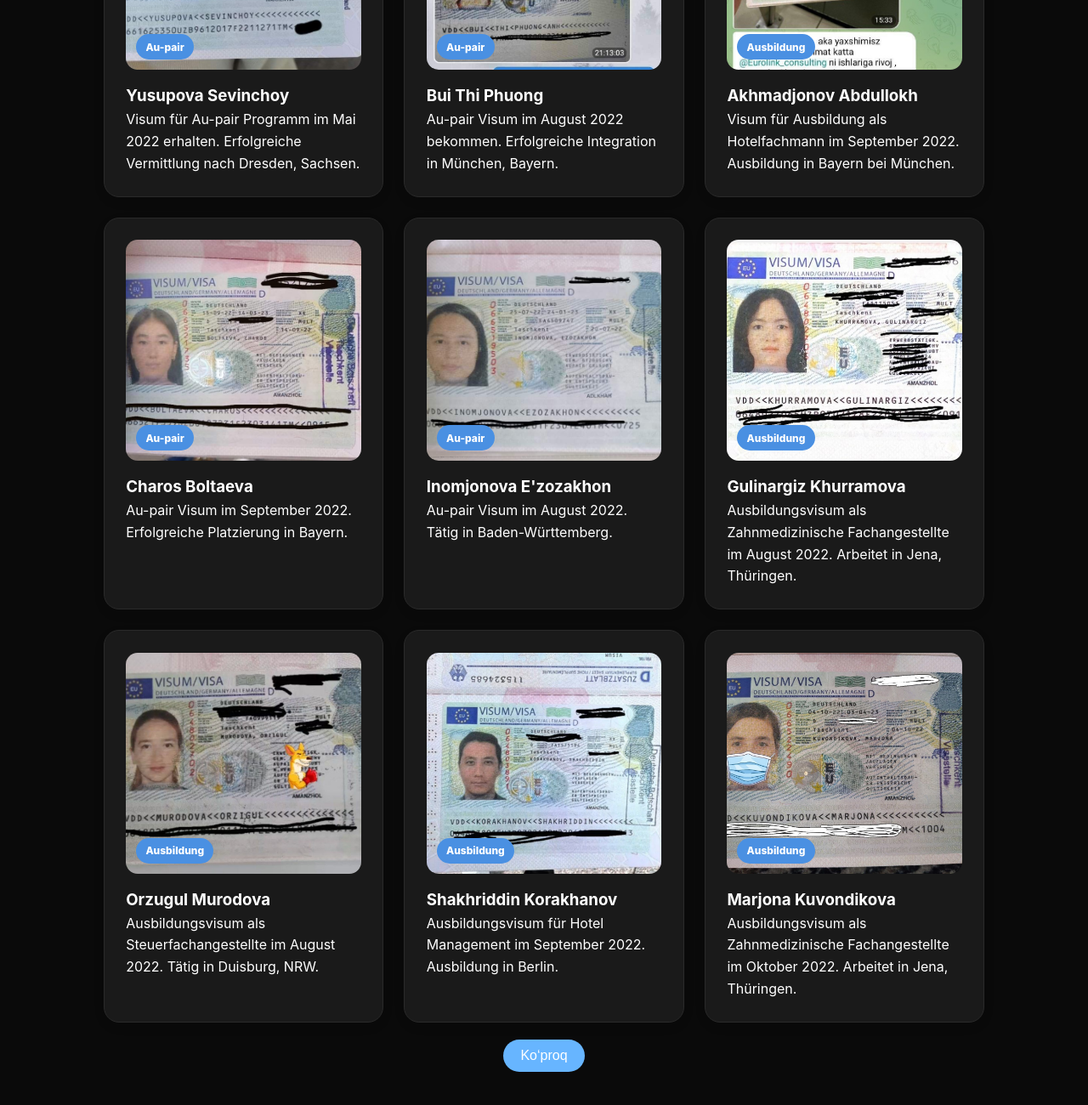
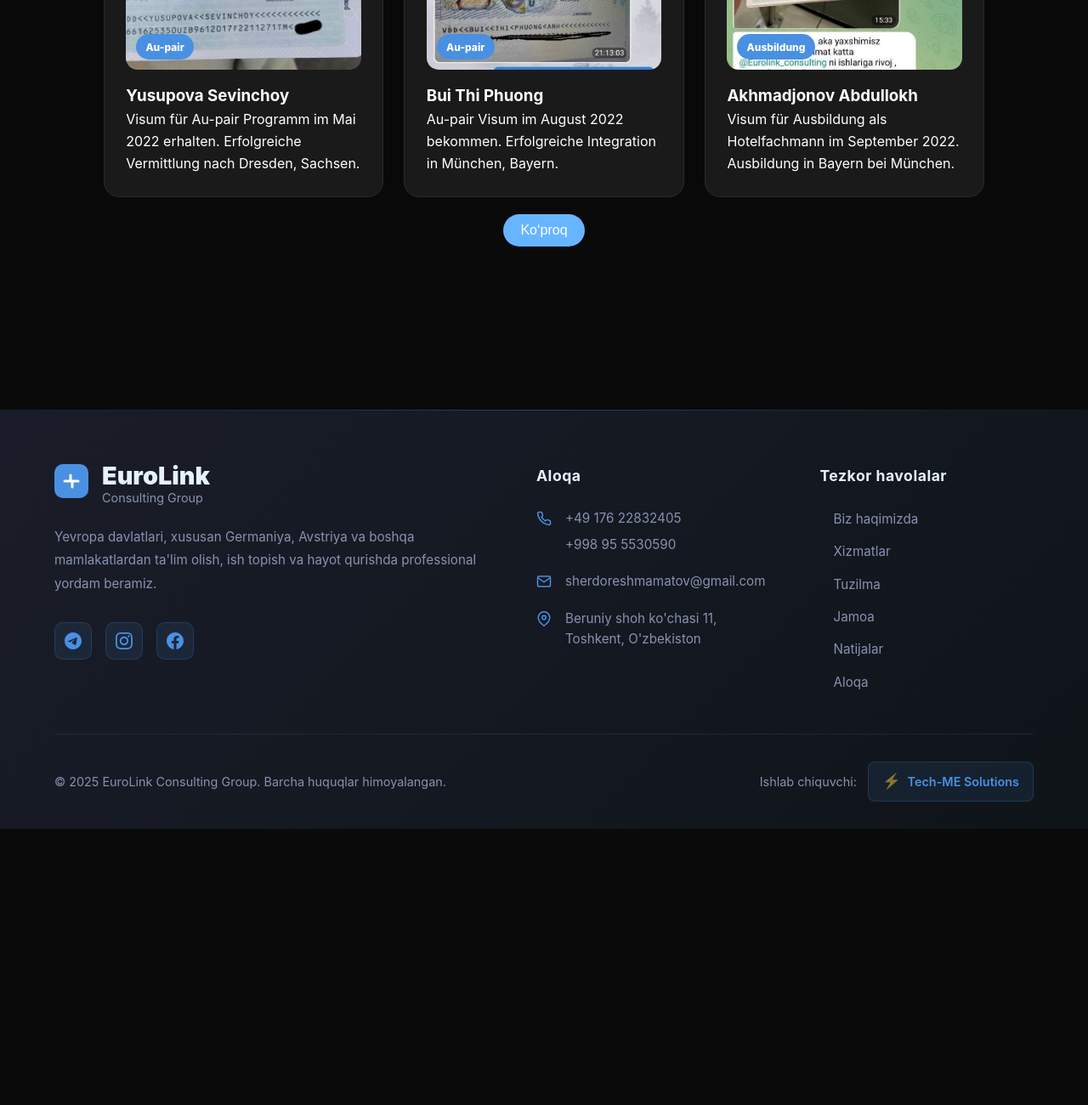
Before and after one commit to Sherdor-Eshmamatov/eurolink-cg.uz, a plain HTML site: page index.html in a window 1280 px wide. Shown: the part 8715-10015 px from the top of the page at 85% size. After the commit the page ends 9690 px from the top, so only its background shows below. Drawn offline with Linux system fonts and the light colour scheme.

Commit message:
fixed big problem

```diff
--- a/index.html
+++ b/index.html
@@ -892,7 +892,7 @@
             </div>
           </div>
 
-          <div class="result-card">
+          <div class="result-card hidden">
             <div class="result-img-wrapper">
               <img src="img/germany/Charos.jpg" alt="Charos Boltaeva" class="result-img">
               <div class="result-overlay">
@@ -907,7 +907,7 @@
             </div>
           </div>
 
-          <div class="result-card">
+          <div class="result-card hidden">
             <div class="result-img-wrapper">
               <img src="img/germany/Ezoza.jpg" alt="Inomjonova E'zozakhon" class="result-img">
               <div class="result-overlay">
@@ -922,7 +922,7 @@
             </div>
           </div>
 
-          <div class="result-card">
+          <div class="result-card hidden">
             <div class="result-img-wrapper">
               <img src="img/germany/Gulinargiz.jpg" alt="Gulinargiz Khurramova" class="result-img">
               <div class="result-overlay">
@@ -937,7 +937,7 @@
             </div>
           </div>
 
-          <div class="result-card">
+          <div class="result-card hidden">
             <div class="result-img-wrapper">
               <img src="img/germany/Orzigul.jpg" alt="Orzugul Murodova" class="result-img">
               <div class="result-overlay">
@@ -952,7 +952,7 @@
             </div>
           </div>
 
-          <div class="result-card">
+          <div class="result-card hidden">
             <div class="result-img-wrapper">
               <img src="img/germany/Shakhriddin.jpg" alt="Shakhriddin Korakhanov" class="result-img">
               <div class="result-overlay">
@@ -967,7 +967,7 @@
             </div>
           </div>
 
-          <div class="result-card">
+          <div class="result-card hidden">
             <div class="result-img-wrapper">
               <img src="img/germany/Marjona.jpg" alt="Marjona Kuvondikova" class="result-img">
               <div class="result-overlay">
--- a/script.js
+++ b/script.js
@@ -182,13 +182,13 @@ function switchLanguage(lang) {
 
 function loadMoreResults() {
     const cards = document.querySelectorAll('.result-card.hidden');
-    const loadCount = Math.min(cards.length, 9); // Har safar maksimum 9 ta yuklash
+    const loadCount = Math.min(cards.length, 3); // Har safar maksimum 9 ta yuklash
     for (let i = 0; i < loadCount; i++) {
         cards[i].classList.remove('hidden');
     }
 
     // Qolgan kartalarni tekshirish
-    if (cards.length <= 9) {
+    if (cards.length <= 3) {
         document.getElementById('moreButtonContainer').style.display = 'none'; // Agar barchasi yuklandi, tugmani yashir
     } else {
         // 9 tadan keyin qolganlarni tekshirib, agar qolsa tugmani saqlab qol
```
